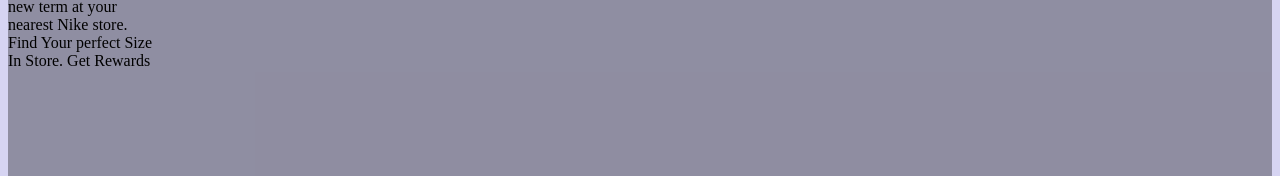
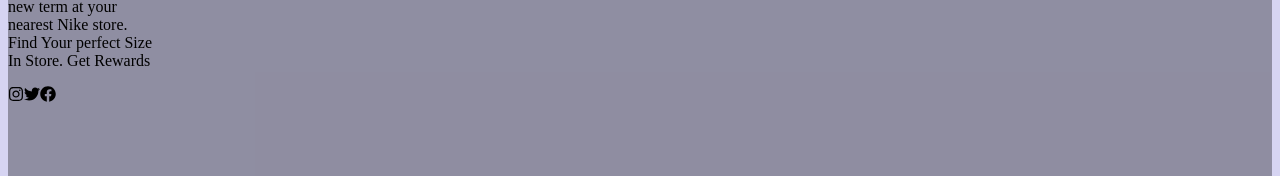
Before and after one commit to AddyJaime/nike, a React (Vite) app: page / in a window 1280 px wide. Shown: the part 5263-5439 px from the top of the page. Built offline with nearby package versions, Linux system fonts and the light colour scheme.

Commit message:
added social media icons now working on styling them

```diff
--- a/package.json
+++ b/package.json
@@ -15,6 +15,7 @@
     "postcss-import": "^16.1.0",
     "react": "^18.3.1",
     "react-dom": "^18.3.1",
+    "react-icons": "^5.4.0",
     "typescript": "^5.7.2"
   },
   "devDependencies": {
--- a/src/components/Footer/Footer.tsx
+++ b/src/components/Footer/Footer.tsx
@@ -1,5 +1,6 @@
 import React from "react";
 import "./Footer.css";
+import { FaInstagram, FaTwitter, FaFacebook } from "react-icons/fa";
 
 interface FooterProps {
   logoSrc: string;
@@ -14,6 +15,11 @@ const Footer: React.FC<FooterProps> = ({ logoSrc }) => {
           Get shoes ready for the new term at your nearest Nike store. Find Your
           perfect Size In Store. Get Rewards
         </p>
+        <div className="social-media">
+          <FaInstagram />
+          <FaTwitter />
+          <FaFacebook />
+        </div>
       </div>
     </div>
   );
```
Also changed, not shown: 1 other file (tests, documents, lock files or other folders).
